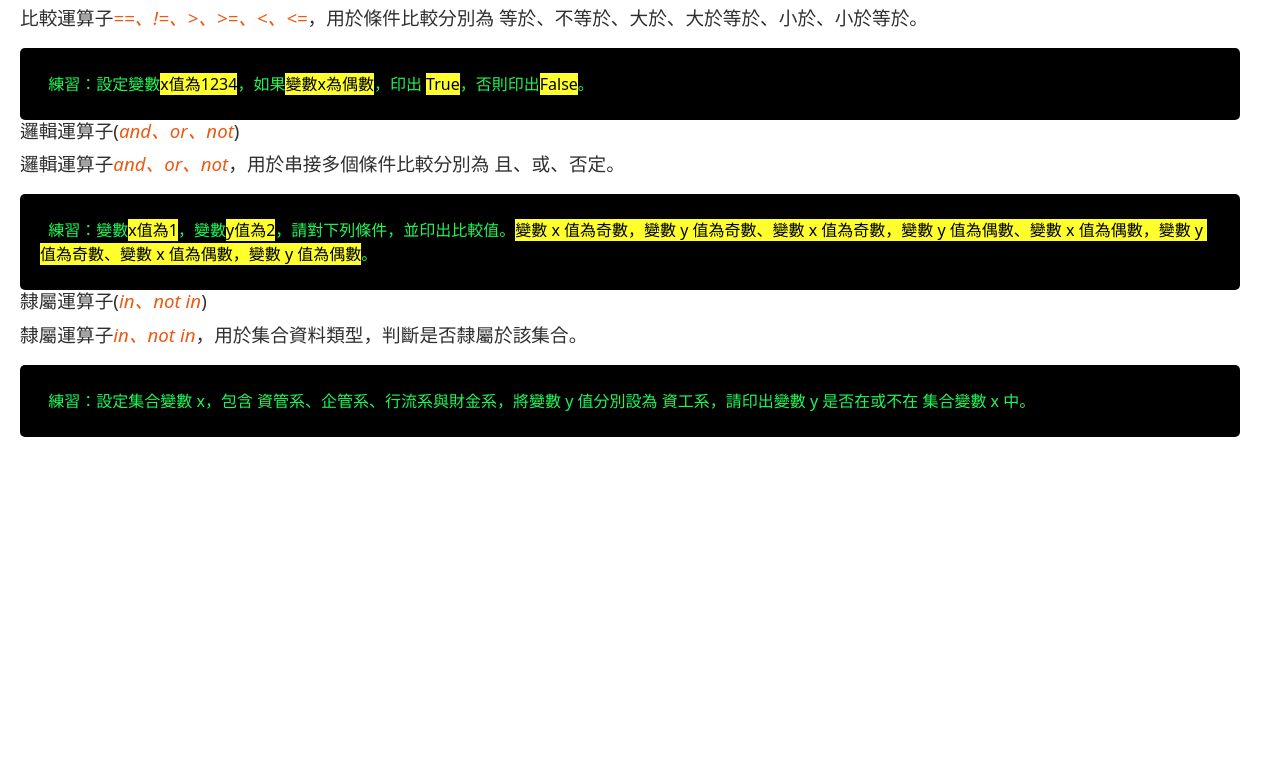
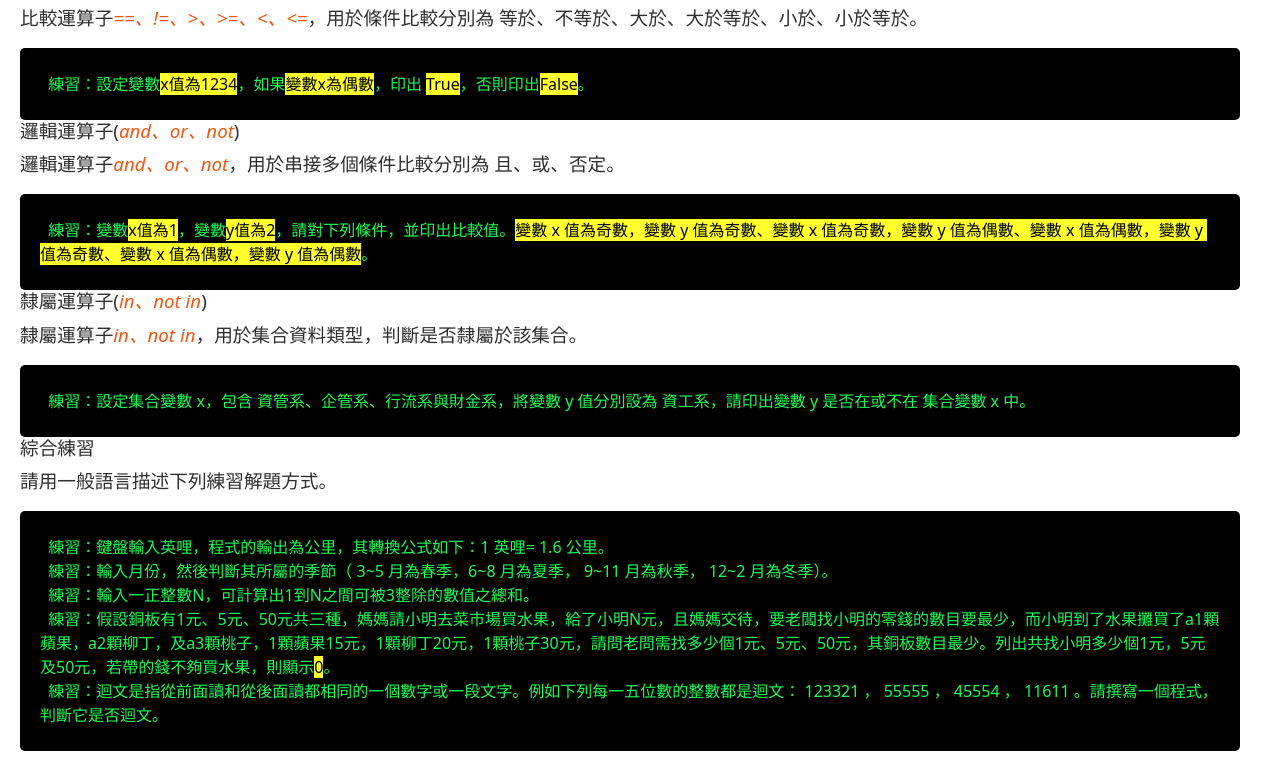
Before and after one commit to pwangstustmis/Python, a plain HTML site: page recipe2.html in a window 1280 px wide. Shown: the part 4320-5091 px from the top of the page. Before the commit the page ends 4777 px from the top, so only its background shows below. Drawn offline with Linux system fonts and the light colour scheme.

Commit message:
Add files via upload

```diff
--- a/recipe2.html
+++ b/recipe2.html
@@ -207,6 +207,17 @@ print(x['姓名'])
         <div class="codeblock">
   練習：設定集合變數 x，包含 資管系、企管系、行流系與財金系，將變數 y 值分別設為 資工系，請印出變數 y 是否在或不在 集合變數 x 中。
         </div>
+        <h5 class="recipecontent">綜合練習</h5>
+        <p class="recipecontent">
+          請用一般語言描述下列練習解題方式。
+        </p>
+        <div class="codeblock">
+  練習：鍵盤輸入英哩，程式的輸出為公里，其轉換公式如下：1 英哩= 1.6 公里。
+  練習：輸入月份，然後判斷其所屬的季節（ 3~5 月為春季，6~8 月為夏季， 9~11 月為秋季， 12~2 月為冬季）。
+  練習：輸入一正整數N，可計算出1到N之間可被3整除的數值之總和。
+  練習：假設銅板有1元、5元、50元共三種，媽媽請小明去菜市場買水果，給了小明N元，且媽媽交待，要老闆找小明的零錢的數目要最少，而小明到了水果攤買了a1顆蘋果，a2顆柳丁，及a3顆桃子，1顆蘋果15元，1顆柳丁20元，1顆桃子30元，請問老問需找多少個1元、5元、50元，其銅板數目最少。列出共找小明多少個1元，5元及50元，若帶的錢不夠買水果，則顯示<mark>0</mark>。
+  練習：迴文是指從前面讀和從後面讀都相同的一個數字或一段文字。例如下列每一五位數的整數都是迴文： 123321 ， 55555 ， 45554 ， 11611 。請撰寫一個程式，判斷它是否迴文。
+        </div>
 
       </div>
 
```
